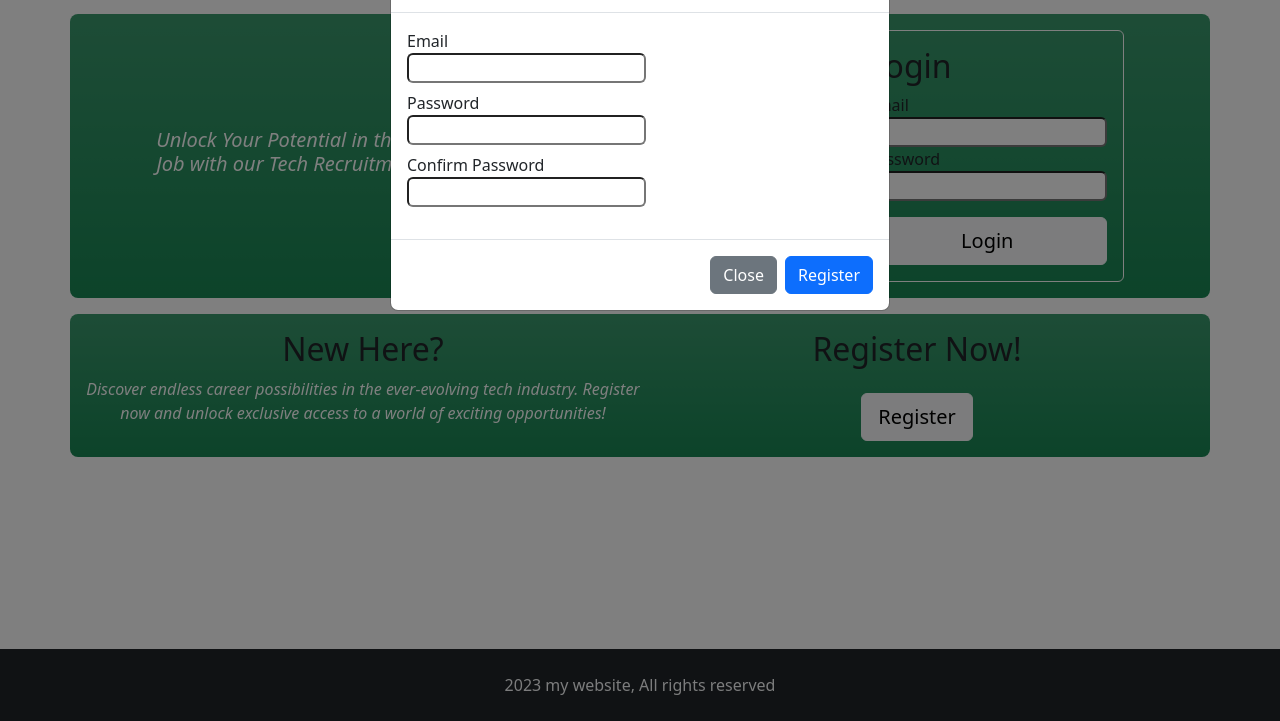
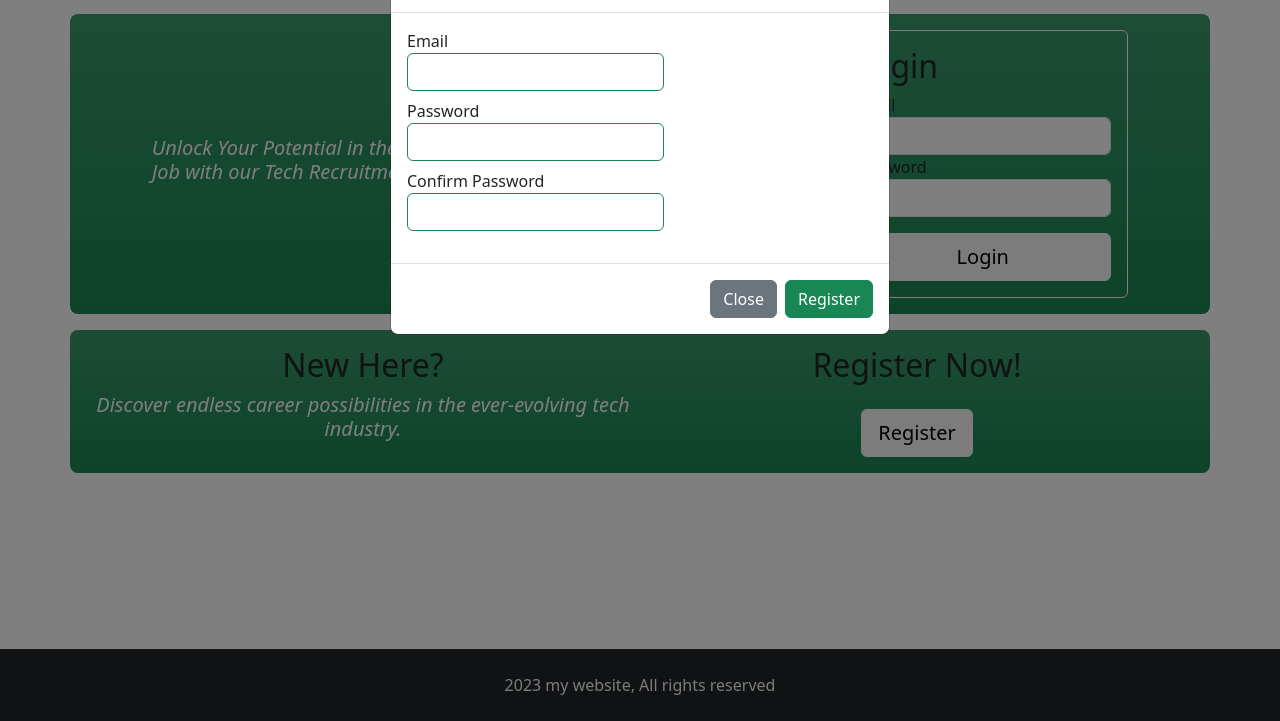
Before and after one commit to Mkreidly91/Bootstrap-Register-Login, a plain HTML site: page index.html in a window 1280 px wide. Both pictures are taken after a click on the button "Register". Shown: the part 79-800 px from the top of the page. Drawn offline with nearby package versions, Linux system fonts and the light colour scheme.

Commit message:
fixed inputs, and changed some bootstrap classes

```diff
--- a/index.html
+++ b/index.html
@@ -60,11 +60,21 @@
           <form class="mb-3">
             <div class="d-flex flex-column">
               <label for="login-email">Email</label>
-              <input class="rounded" type="email" name="" id="login-email" />
+              <input
+                class="form-control rounded"
+                type="email"
+                name=""
+                id="login-email"
+              />
             </div>
             <div class="d-flex flex-column">
               <label for="">Password</label>
-              <input class="rounded" type="password" name="" id="" />
+              <input
+                class="form-control rounded"
+                type="password"
+                name=""
+                id=""
+              />
             </div>
           </form>
           <button class="rounded btn btn-lg btn-light">Login</button>
@@ -76,11 +86,10 @@
       >
         <div class="w-50 text-center">
           <h2 class="">New Here?</h2>
-          <p class="text-white fst-italic">
+          <h5 class="text-white fst-italic">
             Discover endless career possibilities in the ever-evolving tech
-            industry. Register now and unlock exclusive access to a world of
-            exciting opportunities!
-          </p>
+            industry.
+          </h5>
         </div>
         <div
           class="text-center flex-grow-1 d-flex flex-column align-items-center gap-3"
@@ -120,7 +129,7 @@
                     <div class="d-flex flex-column mb-2">
                       <label for="login-email">Email</label>
                       <input
-                        class="rounded"
+                        class="form-control rounded border-success"
                         type="email"
                         name=""
                         id="login-email"
@@ -128,11 +137,17 @@
                     </div>
                     <div class="d-flex flex-column mb-2">
                       <label>Password</label>
-                      <input class="rounded" type="password" />
+                      <input
+                        class="form-control rounded border-success"
+                        type="password"
+                      />
                     </div>
                     <div class="d-flex flex-column">
                       <label>Confirm Password</label>
-                      <input class="rounded" type="password" />
+                      <input
+                        class="form-control rounded border-success"
+                        type="password"
+                      />
                     </div>
                   </form>
                 </div>
@@ -145,7 +160,7 @@
                 >
                   Close
                 </button>
-                <button type="button" class="btn btn-primary">Register</button>
+                <button type="button" class="btn btn-success">Register</button>
               </div>
             </div>
           </div>
```
